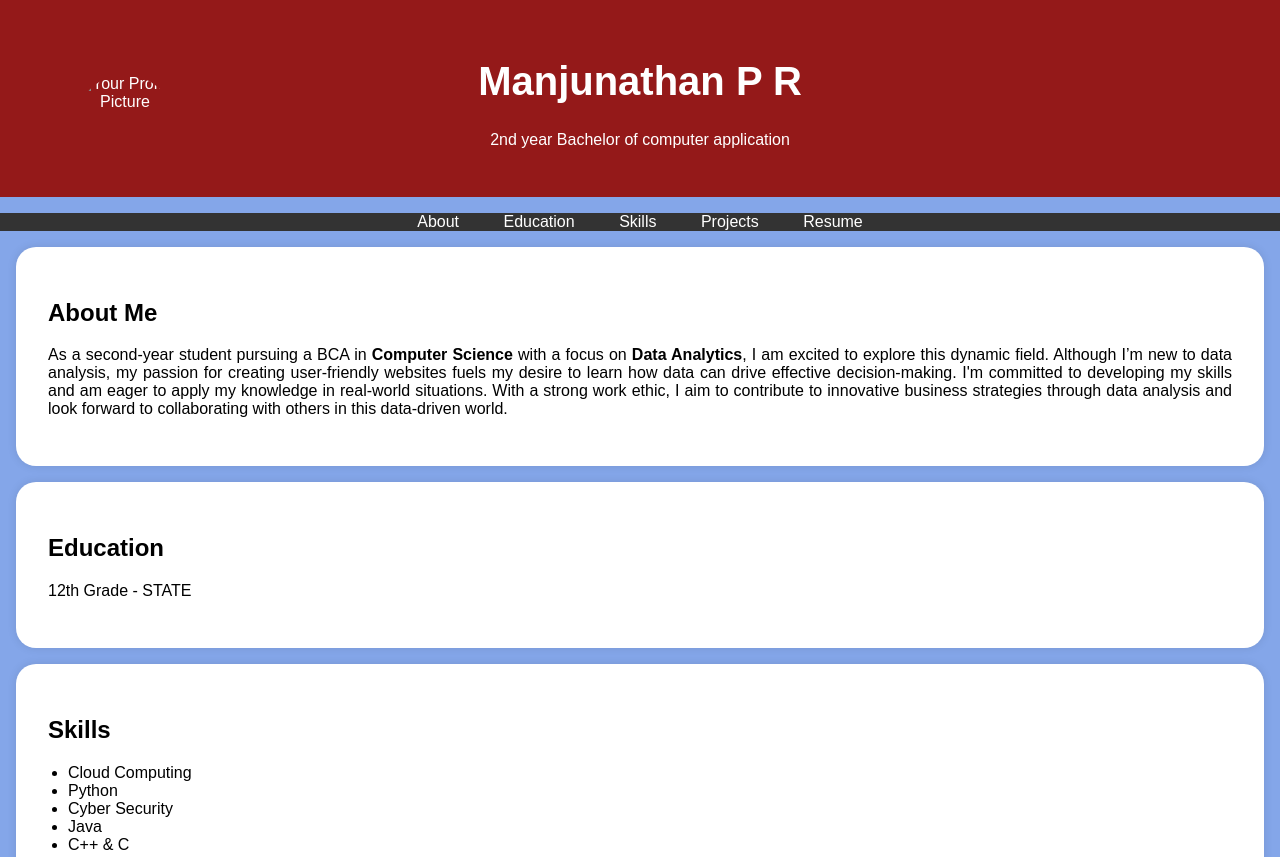
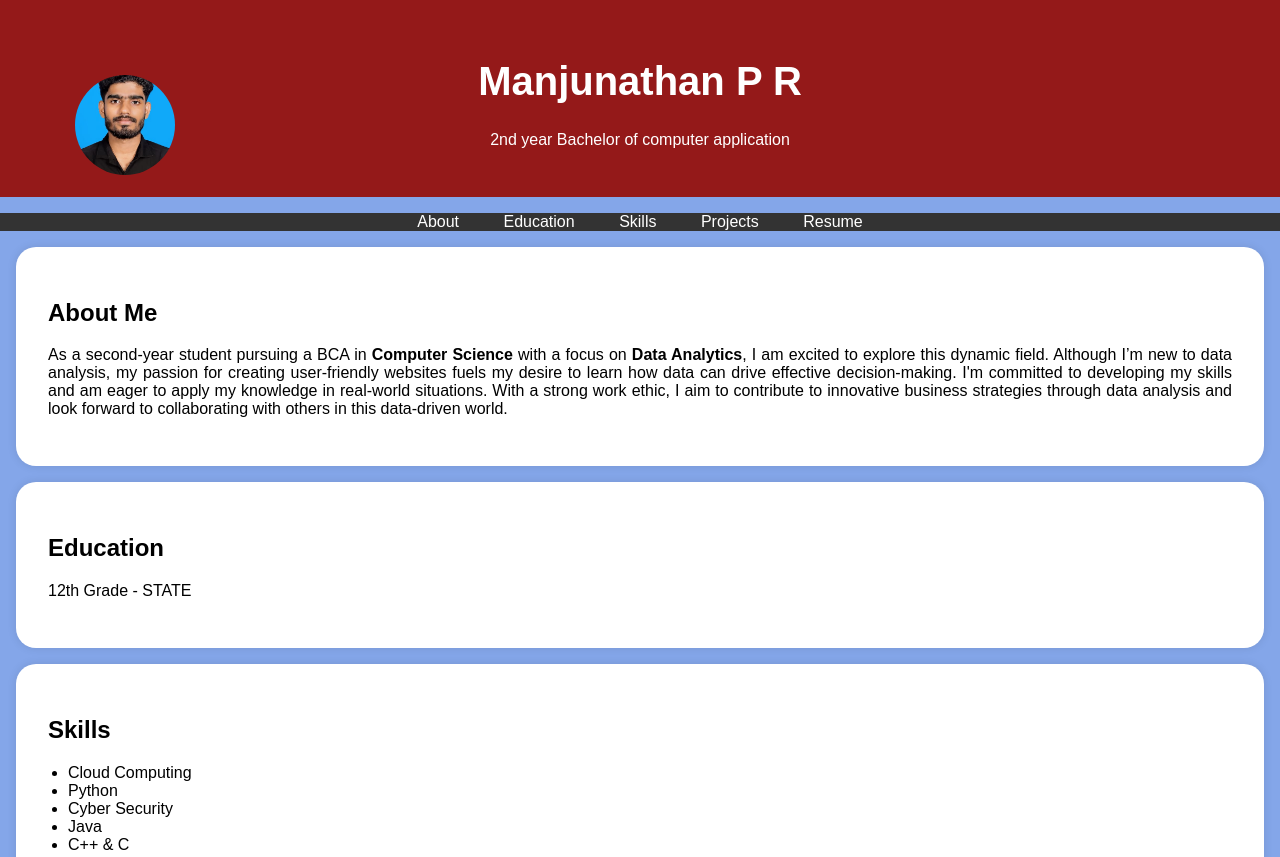
Before and after one commit to manjunathmannu/DIGITAL-PORTFOLIO, a plain HTML site: page index.html in a window 1280 px wide. Shown: the top 857 px of the page. Drawn offline with Linux system fonts and the light colour scheme.

Commit message:
Update index.html

```diff
--- a/index.html
+++ b/index.html
@@ -93,7 +93,7 @@
 <body>
     <header>
         <div class="header-content">
-            <img src="MANJUNATHAN.JPG" alt="Your Profile Picture" class="profile-picture">
+            <img src="MANJUNATHAN.JPG.jpeg" alt="Your Profile Picture" class="profile-picture">
             <h1>Manjunathan P R</h1>
             <p>2nd year Bachelor of computer application</p>
         </div>
```
